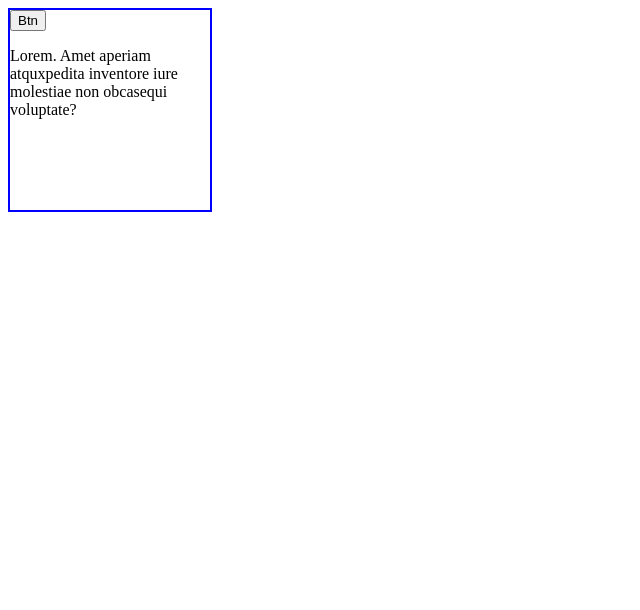
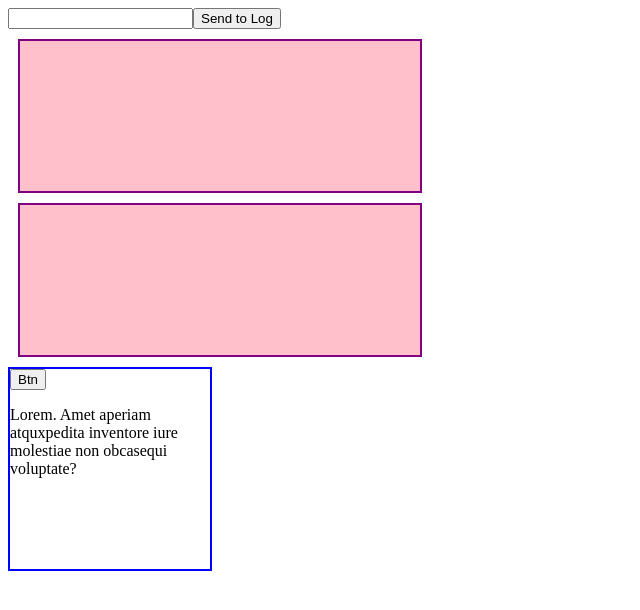
Before and after one commit to Adelheid483/ts-training, a React (Create React App) app: page / in a window 1280 px wide. Shown: the top 610 px of the page, without its empty margins (0-640 px from the left). Built offline with nearby package versions, Linux system fonts and the light colour scheme; no server answers.

Commit message:
feat: add input events

```diff
--- a/src/App.tsx
+++ b/src/App.tsx
@@ -6,6 +6,7 @@ import {ITodo, IUser} from "./interfaces";
 import List from "./components/List";
 import {UserItem} from "./components/UserItem";
 import {TodoItem} from "./components/TodoItem";
+import {EventsExample} from "./components/EventsExample";
 
 const App = () => {
 
@@ -33,6 +34,7 @@ const App = () => {
 
     return (
         <section>
+            <EventsExample />
             <Card
                 width='200px'
                 height='200px'
--- /dev/null
+++ b/src/components/EventsExample.tsx
@@ -0,0 +1,35 @@
+import React, {FC, useState} from 'react';
+
+export const EventsExample: FC = () => {
+
+    const [value, setValue] = useState<string>('');
+
+    const styleDrag = {
+        width: '400px',
+        height: '150px',
+        border: '2px solid purple',
+        background: 'pink',
+        margin: '10px',
+    };
+
+    const changeHandler = (e: React.ChangeEvent<HTMLInputElement>) => {
+        setValue(e.target.value);
+    };
+
+    const clickHandler = (e: React.MouseEvent<HTMLButtonElement>) => {
+        console.log(value);
+    };
+
+    const dragHandler = (e: React.DragEvent<HTMLDivElement>) => {
+        console.log('Drag start');
+    };
+
+    return (
+        <section>
+            <input type="text" onChange={changeHandler} value={value}/>
+            <button onClick={clickHandler}>Send to Log</button>
+            <div style={styleDrag} draggable onDrag={dragHandler}> </div>
+            <div style={styleDrag}> </div>
+        </section>
+    );
+};
```
